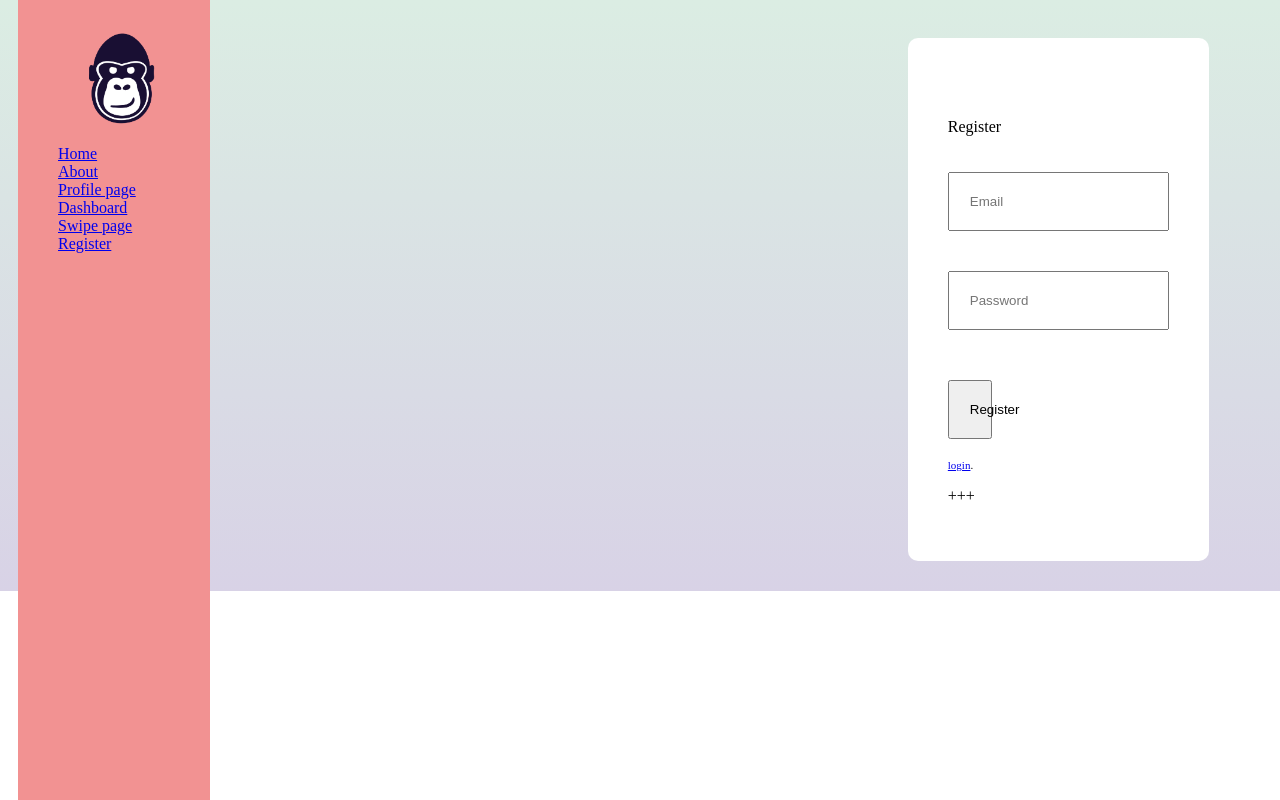
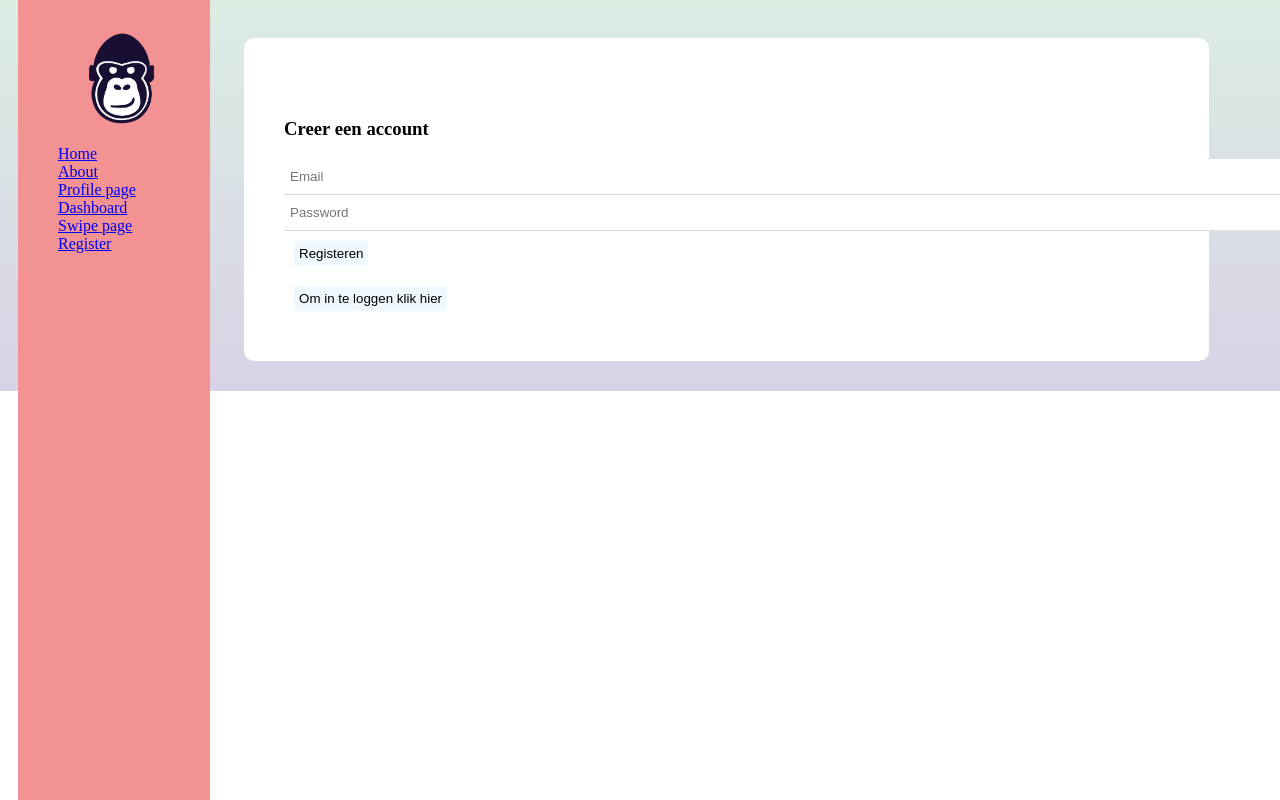
Before and after one commit to annevogel13/Smartie, a Vue app: page /Register in a window 1280 px wide. Built offline with nearby package versions, Linux system fonts and the light colour scheme; what vue3-apexcharts would draw is missing.

Commit message:
redirect na registeren van nieuwe user

```diff
--- a/src/views/Register.vue
+++ b/src/views/Register.vue
@@ -10,18 +10,19 @@ export default {
         };
     },
     methods: {
-        register(){
+        register() {
             console.log("Register new user")
             const auth = getAuth();
             createUserWithEmailAndPassword(auth, this.email, this.password)
                 .then((userCredential) => {
                     const user = userCredential.user;
                 })
+                .then(this.$router.push('./Dashboard'))
                 .catch((error) => {
                     const errorCode = error.code;
                     const errorMessage = error.message;
                 })
-            }
+        }
     }
 }
 
@@ -29,39 +30,43 @@ export default {
 </script>
 <template>
     <div class="register">
-        <p>Register</p>
+        <h3>Creer een account</h3>
         <input type="text" v-model="email" placeholder="Email">
         <br>
         <input type="password" v-model="password" placeholder="Password">
         <br>
-        <button @click="register()">Register</button>
-        <span>
-            <router-link to="/Dashboard">login</router-link>.
-        </span>
-        <p> {{ email }} +++ {{ password }}</p>
+        <button @click="register()">
+            Registeren
+        </button>
+        <br>
+        <button>
+            <router-link style="text-decoration: none; color: inherit;" to="/Dashboard"> Om in te loggen klik hier</router-link>
+        </button>
+
     </div>
 </template>
 <style scoped>
 .register {
     margin-top: 40px;
+    width: 1000px;
 }
 
 input {
-    width: 80%;
-    padding: 20px;
-    margin: 20px 0;
+    padding: 10px 6px;
+    width: 100%;
+    box-sizing: border-box;
+    border: none;
+    border-bottom: 1px solid #ddd;
+    color: #555;
+
 }
 
 button {
-    width: 10%;
-    margin-top: 30px;
-    padding: 20px;
-    cursor: pointer;
+    margin : 10px;
+    background-color: aliceblue;
+    border : aliceblue;
+    padding : 5px;
+
 }
 
-span {
-    display: block;
-    margin-top: 20px;
-    font-size: 11px;
-}
 </style>
```
